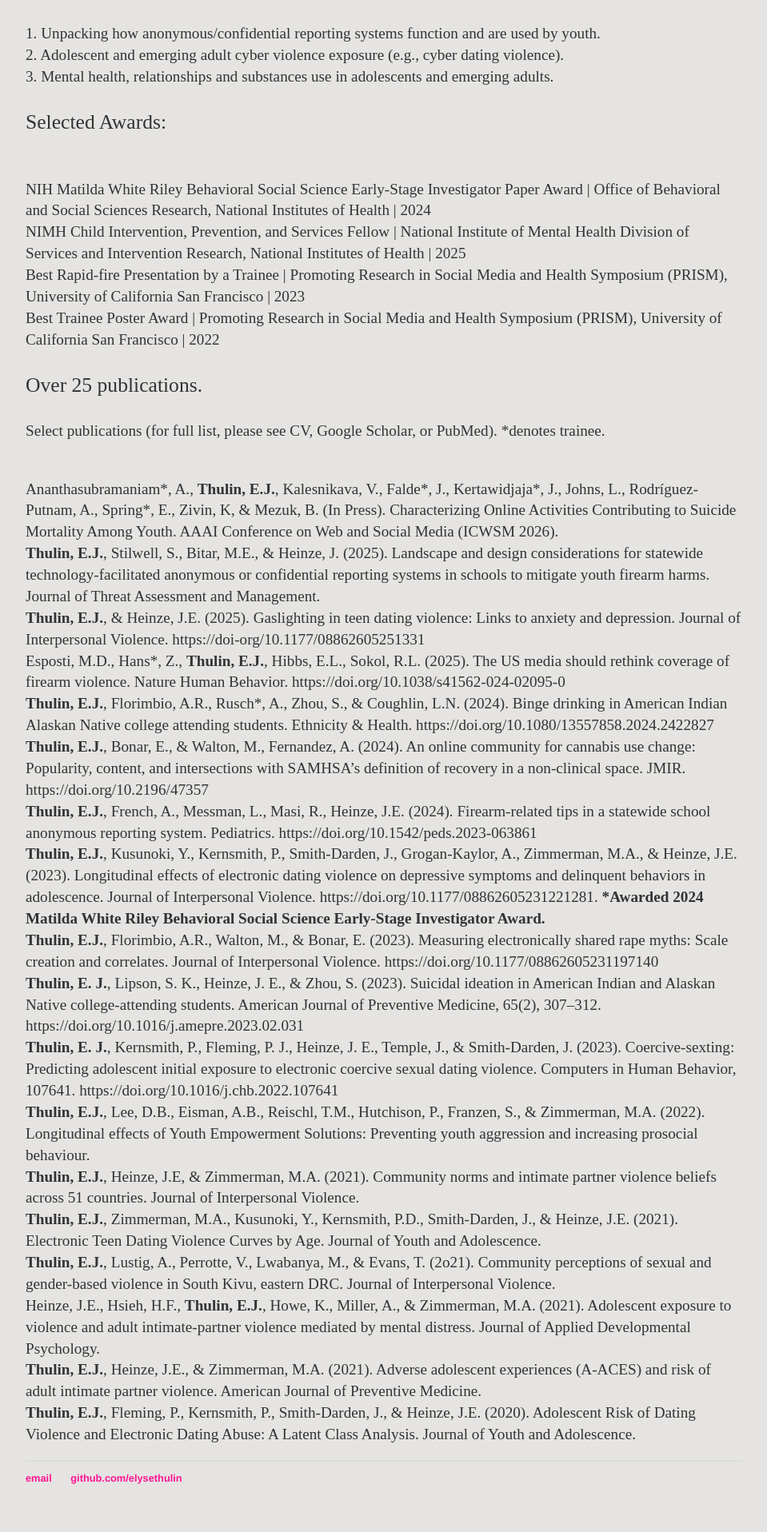
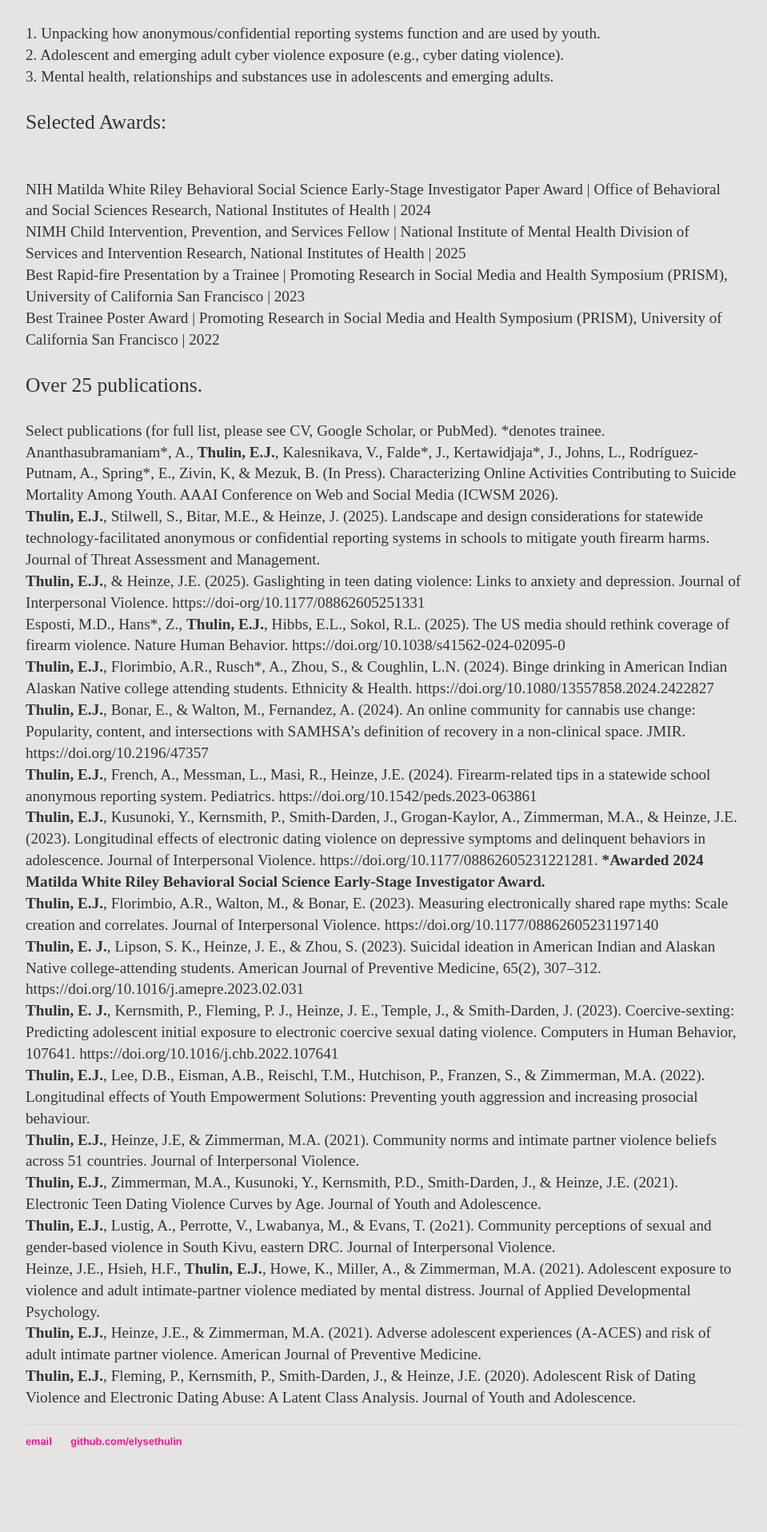
Before and after one commit to elysethulin/elysethulin.github.io, a Jekyll site: the page built from index.html, in a window 1280 px wide. Shown: the part 1393-3309 px from the top of the page at 80% size, without its empty margins (160-1119 px from the left). Built offline with Jekyll 4.4.1, drawn with Linux system fonts in a browser that asks for light colours; after the commit the page ends 3263 px from its top, so only the background shows below that.

Commit message:
Update index.html

```diff
--- a/index.html
+++ b/index.html
@@ -20,7 +20,6 @@ title: Elyse Thulin
 
 	<p style="font-size:160%;"> Over 25 publications.
 	<p style="font-size:120%;">Select publications (for full list, please see CV, Google Scholar, or PubMed). *denotes trainee.
-			<p style="font-size:120%;">
 			<br>Ananthasubramaniam*, A., <b>Thulin, E.J.</b>, Kalesnikava, V., Falde*, J., Kertawidjaja*, J., Johns, L.,  Rodríguez-Putnam, A., Spring*, E., Zivin, K, & Mezuk, B. (In Press). Characterizing Online Activities Contributing to Suicide Mortality Among Youth. AAAI Conference on Web and Social Media (ICWSM 2026).
 			<br><b>Thulin, E.J.</b>, Stilwell, S., Bitar, M.E., & Heinze, J. (2025). Landscape and design considerations for statewide technology-facilitated anonymous or confidential reporting systems in schools to mitigate youth firearm harms. Journal of Threat Assessment and Management.
 			<br><b>Thulin, E.J.</b>, & Heinze, J.E. (2025). Gaslighting in teen dating violence: Links to anxiety and depression. Journal of Interpersonal Violence. https://doi-org/10.1177/08862605251331
```
